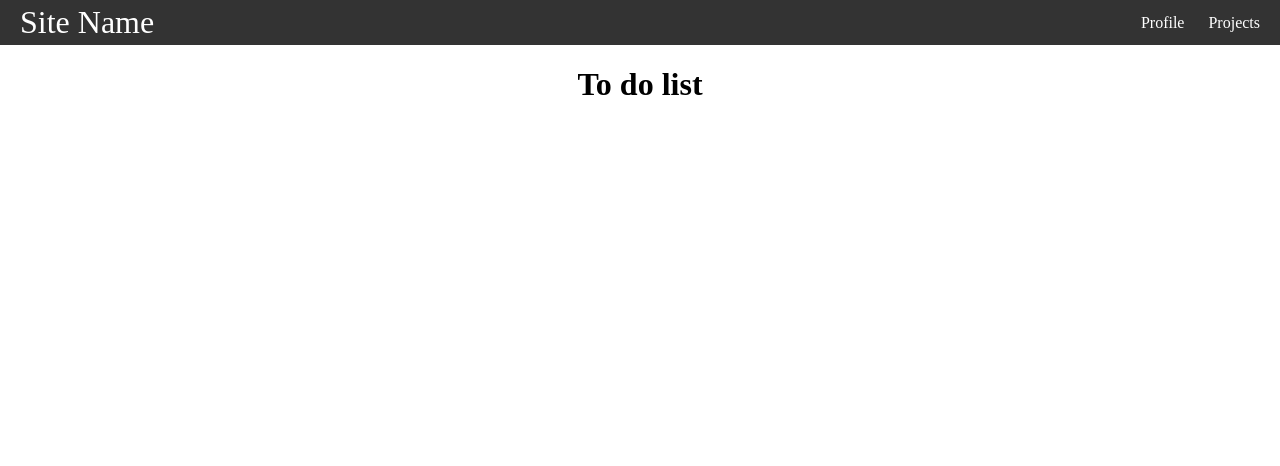
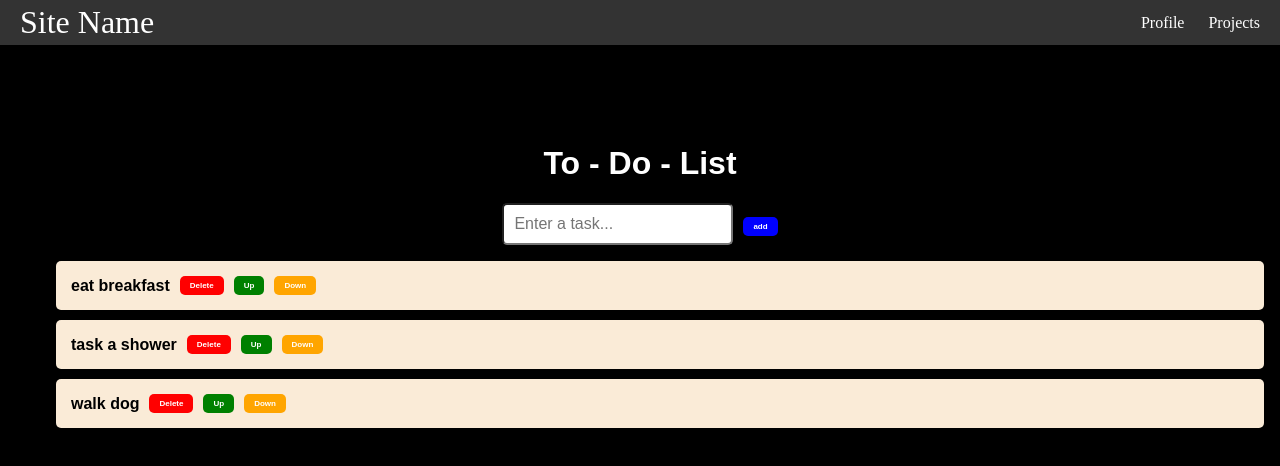
Before and after one commit to HarryYGit/my-new-web, a React (Create React App) app: page /projects/project01 in a window 1280 px wide. Shown: the top 466 px of the page. Built offline with nearby package versions, Linux system fonts and the light colour scheme.

Commit message:
add project 01 to-do-list

```diff
--- a/src/index.js
+++ b/src/index.js
@@ -10,6 +10,7 @@ const root = ReactDOM.createRoot(document.getElementById("root"))
 root.render(
   <React.StrictMode>
     <BrowserRouter>
+
       <App />
 
     </BrowserRouter>
--- a/src/pages/ProjectNav.js
+++ b/src/pages/ProjectNav.js
@@ -3,11 +3,11 @@ export default function ProjectNav() {
   const path = window.location.pathname
 
   return (
-    <nav >
+    <nav className="projectsNav">
 
-      <a href="/projects">
+      {/* <a href="/projects">
         Projects List
-      </a>
+      </a> */}
 
       <ul>
         <li>
--- a/src/pages/Projects.js
+++ b/src/pages/Projects.js
@@ -11,18 +11,18 @@ function Projects() {
 
   let component
 
-  switch(window.location.pathname) {
-    case "/":
-      component = <Projects />
-      break
-    case "/projects/project01":
-      component = <Project01 />
-      break
-    case "/projects/project02":
-      component = <Project02 />
-      break
+  // switch(window.location.pathname) {
+  //   case "/":
+  //     component = <Projects />
+  //     break
+  //   case "/projects/project01":
+  //     component = <Project01 />
+  //     break
+  //   case "/projects/project02":
+  //     component = <Project02 />
+  //     break
 
-  }
+  // }
 
   return (
 
--- a/src/pages/projects/Project01.js
+++ b/src/pages/projects/Project01.js
@@ -1,3 +1,103 @@
+import React, {useState} from "react"
+
+
+
 export default function Project01() {
-    return <h1>To do list</h1>
+
+    const [tasks, setTasks] = useState(["eat breakfast", "task a shower", "walk dog"])
+    const [newTask, setNewTask] = useState("")
+
+    function handleInputChange(event) {
+
+        setNewTask(event.target.value)
+
+    }
+
+    function addTask() {
+
+        if(newTask.trim() !== ""){
+            setTasks(t => [...tasks, newTask])
+            setNewTask("")
+        }
+
+    }
+
+    function deleteTask(index) {
+        const updatedTasks = tasks.filter((_, i) => i !== index)
+        setTasks(updatedTasks)
+    }
+
+    function moveTaskUp(index) {
+
+        const updatedTasks = [...tasks]
+
+        if(index > 0){
+
+
+            //swap two index in an array
+            [updatedTasks[index], updatedTasks[index - 1]] = [updatedTasks[index - 1], updatedTasks[index]]
+            setTasks(updatedTasks)
+        }
+
+    }
+
+    function moveTaskDown(index) {
+
+        const updatedTasks = [...tasks]
+
+        if(index < tasks.length -1 ){
+
+
+            //swap two index in an array
+            [updatedTasks[index], updatedTasks[index + 1]] = [updatedTasks[index + 1], updatedTasks[index]]
+            setTasks(updatedTasks)
+        }
+
+    }
+
+
+
+    return (
+        <div className="to-do-list">
+            <h1>To - Do - List</h1>
+
+            <div>
+                <input
+                    className="to-do-input"
+                    type="text"
+                    placeholder="Enter a task..."
+                    value={newTask}
+                    onChange={handleInputChange}
+                />
+
+                <button className="to-do-add-button" onClick={addTask}>
+
+                    add
+
+
+                </button>
+            </div>
+
+            <ol className="to-do-ol-list">
+                {tasks.map((task, index) =>
+                    <li className="to-do-li-list" key={index}>
+                        <span className="text">{task}</span>
+                        <button className="to-do-delete-button" onClick={() => deleteTask(index)}>
+                            Delete
+                        </button>
+                        <button className="to-do-up-button" onClick={() => moveTaskUp(index)}>
+                            Up
+                        </button>
+                        <button className="to-do-down-button" onClick={() => moveTaskDown(index)}>
+                            Down
+                        </button>
+                    </li>
+
+
+                )}
+
+            </ol>
+
+        </div>
+    )
 }
--- a/src/styles.css
+++ b/src/styles.css
@@ -4,6 +4,7 @@
 
   body {
     margin: 0;
+    background-color: black;
   }
 
   .container {
@@ -49,3 +50,80 @@
   .nav li:hover {
     background-color: #777;
   }
+
+  .projectsNav {
+    text-align: left;
+  }
+
+.to-do-list {
+  font-family: Arial, Helvetica, sans-serif;
+  text-align: center;
+  margin-top: 100px;
+}
+
+h1{
+  font-size: 2rem;
+  color: white;
+}
+
+button{
+  font-size: 0.5rem;
+  font-weight: bold;
+  padding: 5px 10px;
+  color: white;
+  border: none;
+  border-radius: 5px;
+  margin-left: 10px;
+  cursor: pointer;
+  transition: background-color 0.5s ease;
+
+}
+
+button:hover{
+  background-color:brown;
+}
+
+.to-do-delete-button {
+  background-color: red;
+
+}
+
+.to-do-up-button {
+  background-color: green;
+
+}
+
+.to-do-down-button {
+  background-color: orange;
+
+}
+
+.to-do-add-button {
+  background-color: blue;
+
+}
+
+.to-do-input[type="text"]{
+  font-size: 1rem;
+  padding: 10px;
+  border: 2px sold blue;
+  border-radius: 5px;
+  color: blue;
+}
+
+.to-do-ol-list{
+  padding: 2;
+
+}
+
+.to-do-li-list{
+  font-size: 1rem;
+  font-weight: bold;
+  padding: 15px;
+  background-color: antiquewhite;
+  margin-bottom: 10px;
+  border: 3px sold antiquewhite;
+  border-radius: 5px;
+  display: flex;
+  align-items: center;
+}
```
